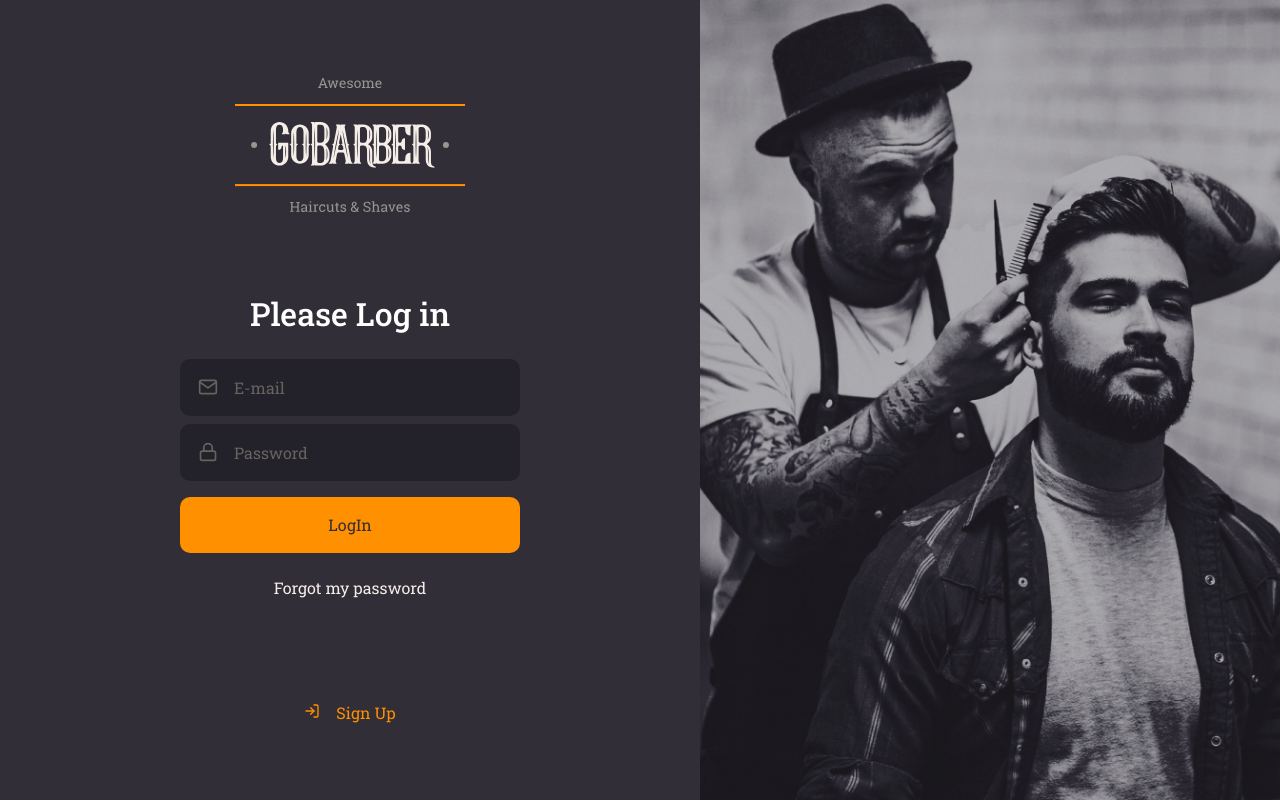
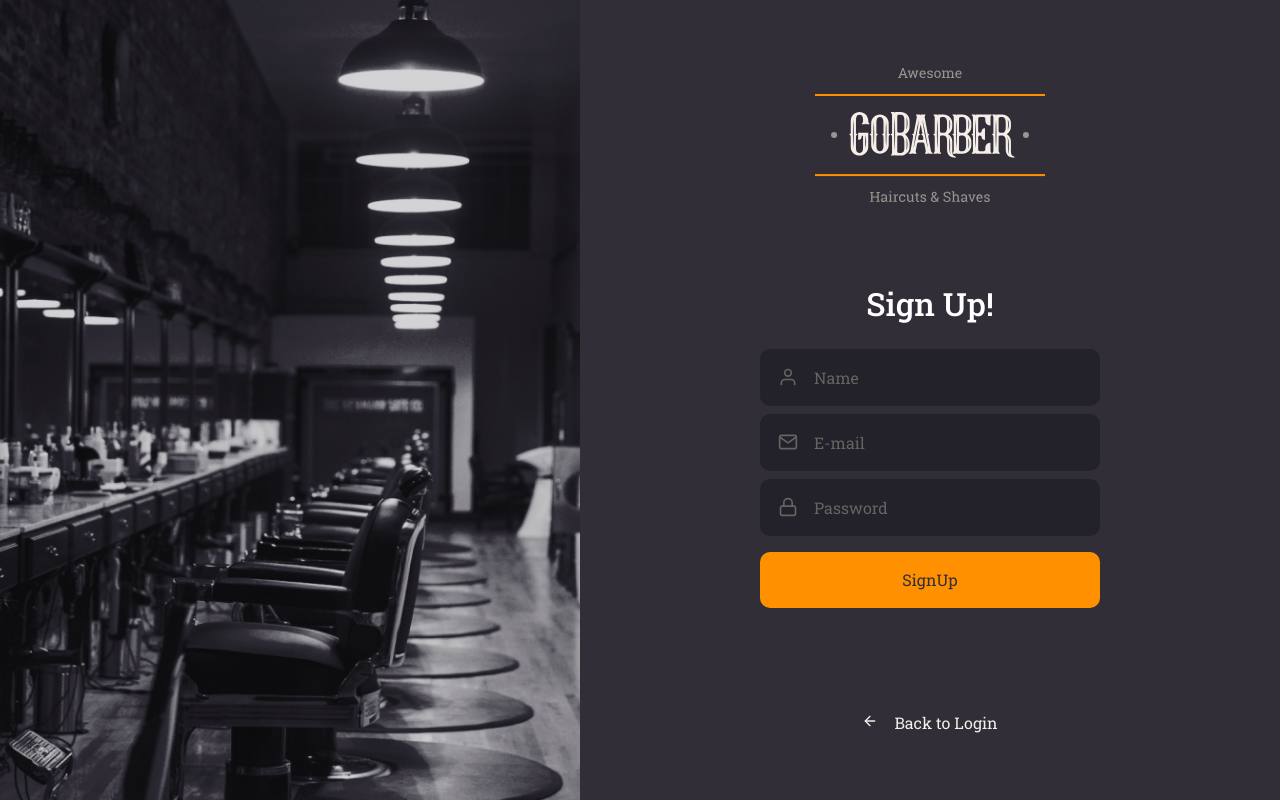
Before and after one commit to agustinettig/gobarber-web, a React (Create React App) app: page / in a window 1280 px wide. Built offline with nearby package versions, Linux system fonts and the light colour scheme.

Commit message:
signup page

```diff
--- a/src/App.tsx
+++ b/src/App.tsx
@@ -1,13 +1,14 @@
 import React from 'react';
 
-import Login from './pages/Login';
+// import Login from './pages/Login';
+import SignUp from './pages/SignUp';
 
 import GlobalStyle from './styles/global';
 
 const App: React.FC = () => (
   <>
     <GlobalStyle />
-    <Login />
+    <SignUp />
   </>
 );
 
--- /dev/null
+++ b/src/pages/SignUp/index.tsx
@@ -0,0 +1,35 @@
+import React from 'react';
+import { FiArrowLeft, FiUser, FiMail, FiLock } from 'react-icons/fi';
+
+import { Container, Content, Background } from './styles';
+
+import logoImg from '../../assets/logo.svg';
+import Button from '../../components/Button';
+import Input from '../../components/Input';
+
+export const SignUp: React.FC = () => {
+  return (
+    <Container>
+      <Background />
+      <Content>
+        <img src={logoImg} alt="GoBarber" />
+
+        <form>
+          <h1>Sign Up!</h1>
+
+          <Input name="name" placeholder="Name" icon={FiUser} />
+          <Input name="email" placeholder="E-mail" icon={FiMail} />
+          <Input name="password" type="password" placeholder="Password" icon={FiLock} />
+          <Button type="submit">SignUp</Button>
+        </form>
+
+        <a href="signup">
+          <FiArrowLeft />
+          Back to Login
+        </a>
+      </Content>
+    </Container>
+  );
+};
+
+export default SignUp;
--- /dev/null
+++ b/src/pages/SignUp/styles.ts
@@ -0,0 +1,54 @@
+import styled from 'styled-components';
+import { shade } from 'polished';
+
+import signupBackgroundImg from '../../assets/signup-background.png';
+
+export const Container = styled.div`
+  height: 100vh;
+  display: flex;
+  align-items: stretch;
+`;
+
+export const Content = styled.div`
+  width: 100%;
+  max-width: 700px;
+  display: flex;
+  flex-direction: column;
+  align-items: center;
+  justify-content: center;
+
+  form {
+    margin: 80px 0;
+    width: 340px;
+    text-align: center;
+
+    h1 {
+      margin-bottom: 24px;
+    }
+  }
+
+  a {
+    display: flex;
+    align-items: center;
+    color: #f4ede8;
+    display: block;
+    margin-top: 24px;
+    text-decoration: none;
+
+    transition: color 0.2s;
+
+    &:hover {
+      color: ${shade(0.2, '#f4ede8')};
+    }
+
+    svg {
+      margin-right: 16px;
+    }
+  }
+`;
+
+export const Background = styled.div`
+  flex: 1;
+  background: url(${signupBackgroundImg}) no-repeat center;
+  background-size: cover;
+`;
```
Also changed, not shown: src/assets/signup-background.png (added).
